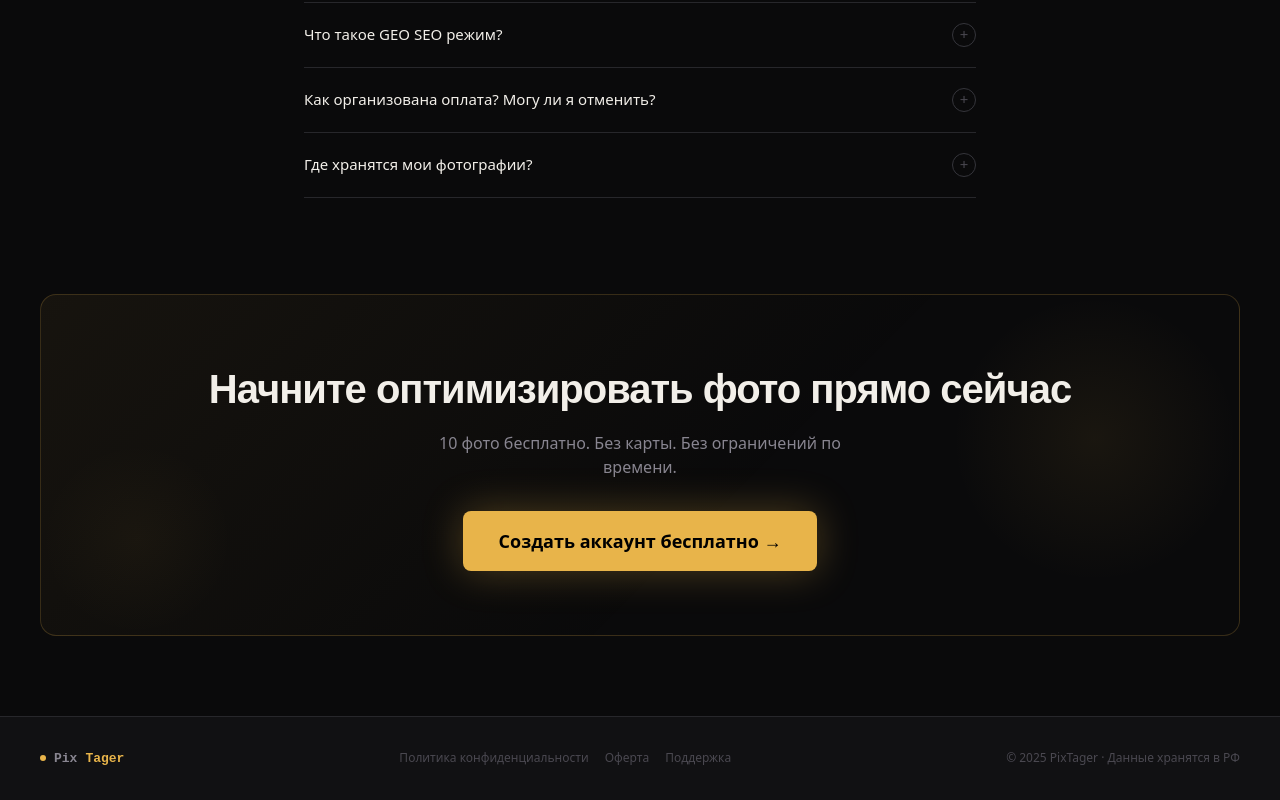
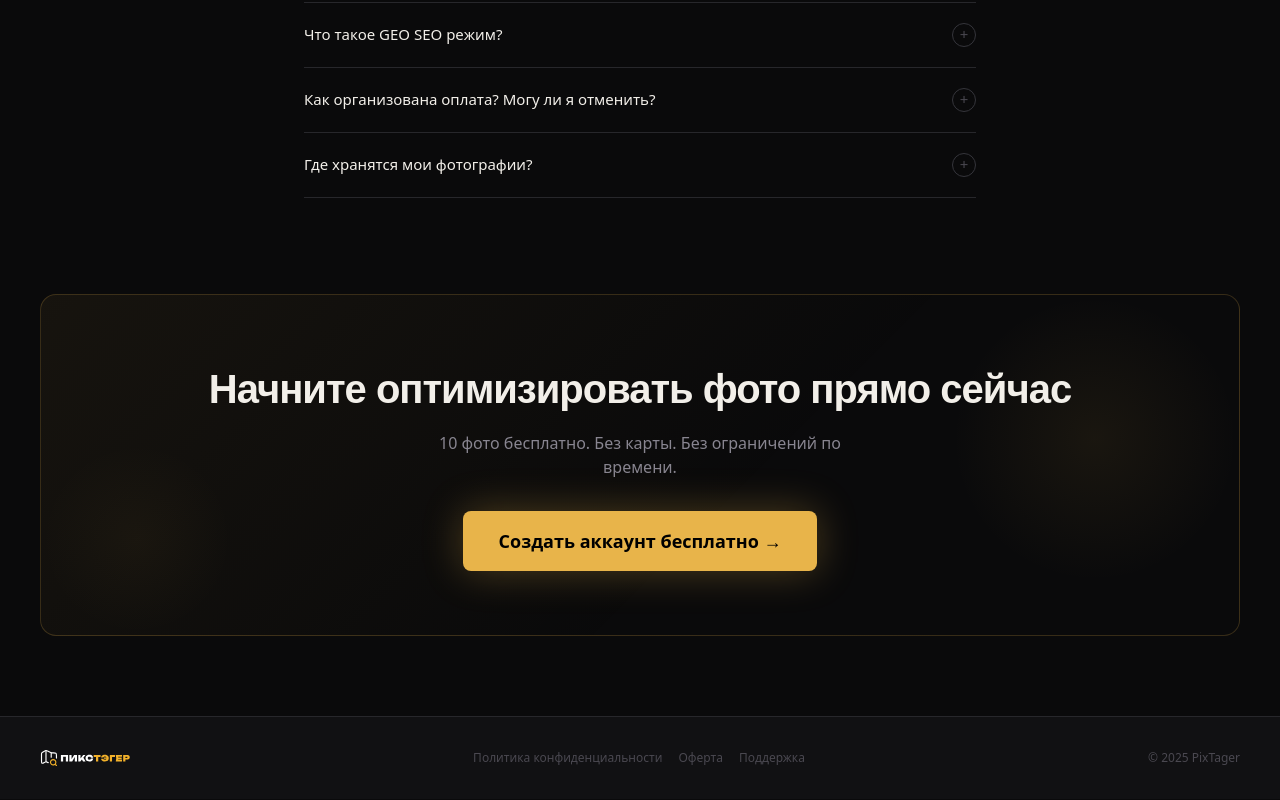
Before and after one commit to rifoff/pixtager, a Next.js app in the folder frontend/: page / in a window 1280 px wide. Shown: the part 5010-5810 px from the top of the page. Built offline with nearby package versions, Linux system fonts and the light colour scheme.

Commit message:
feat: update footer with logo and links

```diff
--- a/frontend/src/app/page.tsx
+++ b/frontend/src/app/page.tsx
@@ -4,6 +4,7 @@ import Link from 'next/link'
 import { LandingNicheDemo } from '@/components/pages/LandingNicheDemo'
 import { LandingFaq } from '@/components/pages/LandingFaq'
 import { LandingClient } from '@/components/pages/LandingClient'
+import Image from 'next/image'
 
 const HOW_STEPS = [
   { n: '01', title: 'Загрузите фотографии', body: 'Drag & drop до 5 000 фото. JPG, JPEG, PNG до 15 МБ. Пакетная загрузка без ограничений на Agency-тарифе.' },
@@ -230,15 +231,15 @@ export default function LandingPage() {
 
       {/* FOOTER */}
       <footer className="flex items-center justify-between px-5 sm:px-10 py-8 border-t border-border bg-bg-2 text-[12px] text-txt-3 flex-wrap gap-4">
-        <div className="flex items-center gap-2 font-mono font-bold text-[13px] text-txt-2">
-          <span className="w-1.5 h-1.5 rounded-full bg-accent" />Pix<span className="text-accent">Tager</span>
+        <div>
+          <Image src="/logo.svg" alt="PixTager" width={90} height={30} />
         </div>
         <div className="flex gap-4 flex-wrap">
-          <a href="#" className="hover:text-txt-2 transition-colors">Политика конфиденциальности</a>
-          <a href="#" className="hover:text-txt-2 transition-colors">Оферта</a>
-          <a href="#" className="hover:text-txt-2 transition-colors">Поддержка</a>
+          <a href="/privacy" className="hover:text-txt-2 transition-colors">Политика конфиденциальности</a>
+          <a href="/oferta" className="hover:text-txt-2 transition-colors">Оферта</a>
+          <a href="mailto:pixtager@mail.ru" className="hover:text-txt-2 transition-colors">Поддержка</a>
         </div>
-        <div>© 2025 PixTager · Данные хранятся в РФ</div>
+        <div>© 2025 PixTager</div>
       </footer>
     </>
   )
```
